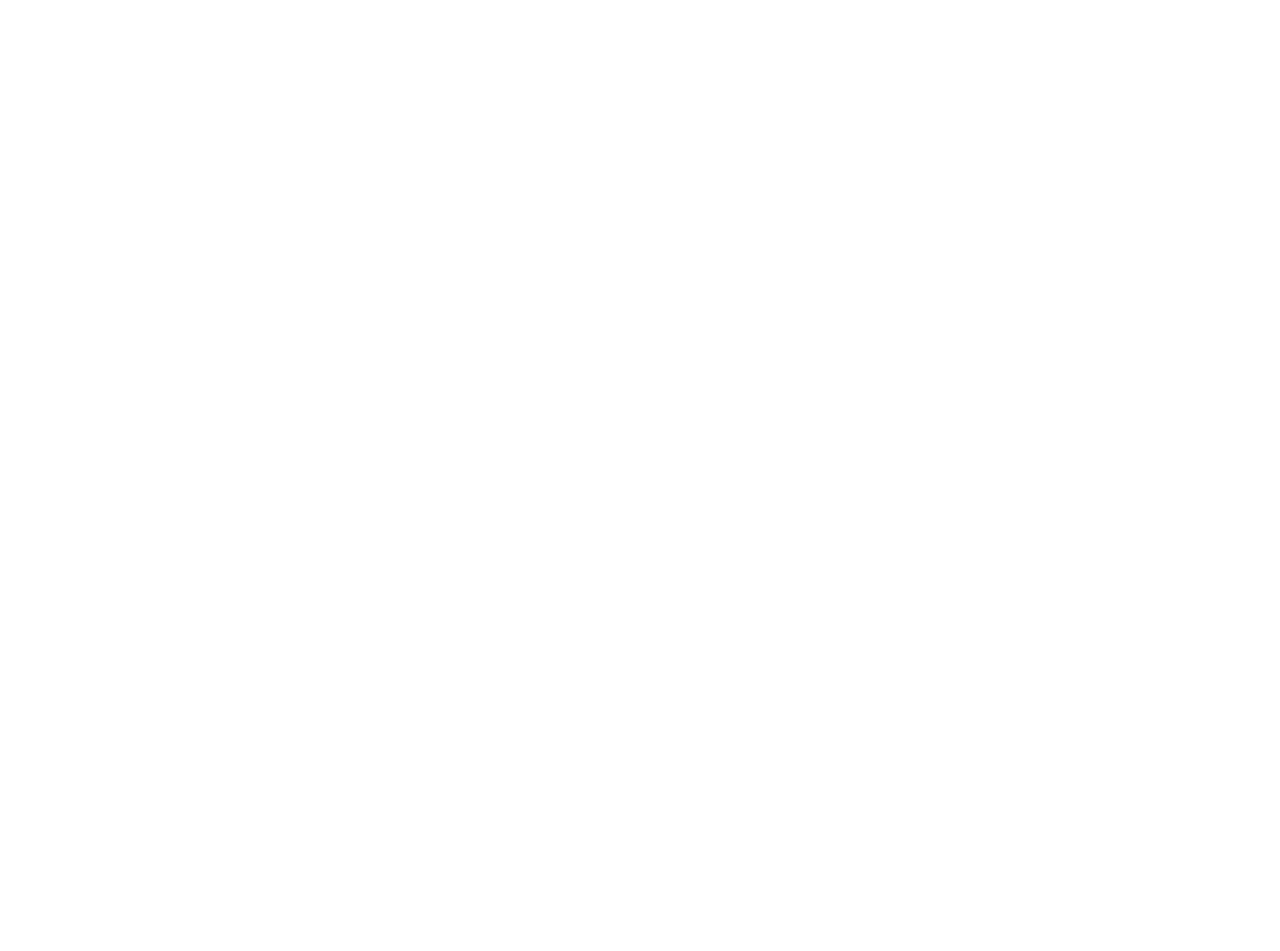
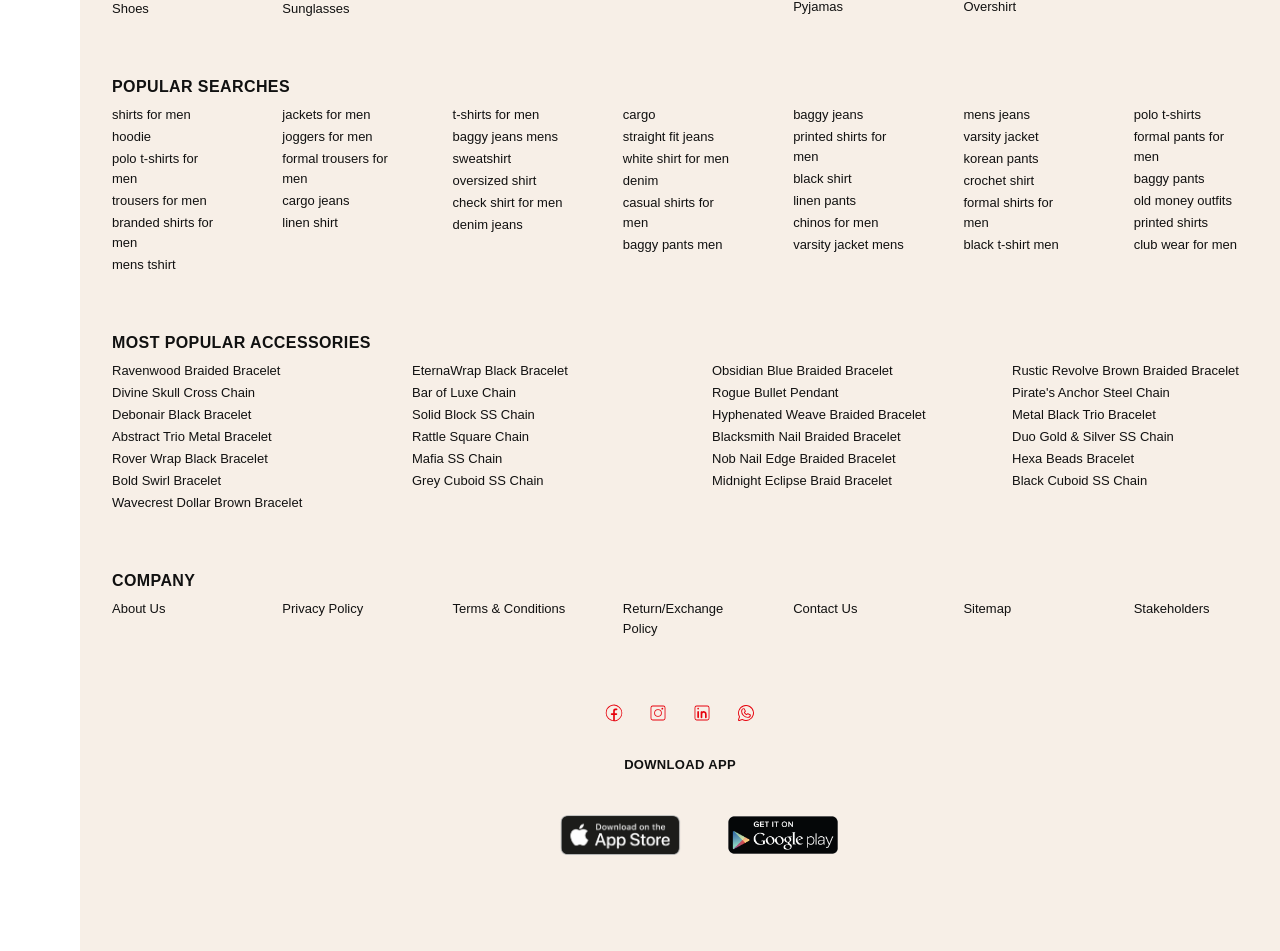
Before and after one commit to nishant23042002/Evoque, a Next.js app: page / in a window 1280 px wide. Shown: the part 1595-2546 px from the top of the page. Before the commit the page ends 1269 px from the top, so only its background shows below. Built offline with nearby package versions, Linux system fonts and the light colour scheme.

Commit message:
Designed Footer

```diff
--- a/app/product/[slug]/page.tsx
+++ b/app/product/[slug]/page.tsx
@@ -26,7 +26,7 @@
     return (
         <Container>
             <div className="flex flex-col">
-                <div className="md:flex gap-2 justify-evenly mx-3 ml-20 mt-8">
+                <div className="md:flex gap-2 justify-evenly  ml-20 mt-8">
                     {/*Left Side */}
                     <div className="w-full flex gap-2">
                         {/* Small Images Left side */}
--- a/components/footer.tsx
+++ b/components/footer.tsx
@@ -1,12 +1,171 @@
-import { cn } from "@/lib/utils";
-import Container from "./Container";
+import Image from "next/image";
+import { CiLinkedin, CiFacebook, CiInstagram } from "react-icons/ci";
+import { PiWhatsappLogoLight } from "react-icons/pi";
 
-const Footer = ({ className }: { className?: string }) => {
+
+
+
+
+
+
+export default function Footer() {
     return (
-        <footer className="py-5 border-t-2 border-black/10 bg-accent-sky">
-            <Container className={cn("text-primary font-semibold hover:text-brand-red hoverEffect", className)}>Footer</Container>
+        <footer className="ml-20 text-[#111] mt-45">
+            <div className="bg-[#f7efe7] max-w-[1400px] mx-auto px-8 py-14">
+
+                {/* Title */}
+                <h2 className="text-[18px] font-extrabold mb-8">
+                    More about shopping At Snitch for men
+                </h2>
+
+                {/* TOP CATEGORIES */}
+                <section>
+                    <h3 className="text-[16px] font-extrabold mb-1.5 tracking-wide">
+                        TOP CATEGORIES
+                    </h3>
+
+                    <div className="grid grid-cols-3 max-sm:grid-cols-2 md:grid-cols-4 lg:grid-cols-7 gap-x-14 gap-y-2 text-[13px] leading-5 tracking-normal">
+                        <Column items={["T-shirts", "Bags", "Co-ords", "Shoes"]} />
+                        <Column items={["Shirts", "Accessories", "Hoodies", "Sunglasses"]} />
+                        <Column items={["Joggers", "Belts", "Jackets"]} />
+                        <Column items={["Shorts", "Blazers", "Jeans"]} />
+                        <Column items={["Trousers", "Boxers", "Night Suit & Pyjamas"]} />
+                        <Column items={["Sweatshirts & Hoodies", "Cargo Pants", "Overshirt"]} />
+                        <Column items={["Sweaters", "Chinos", "Perfumes"]} />
+                    </div>
+                </section>
+
+                {/* POPULAR SEARCHES */}
+                <section className="mt-14">
+                    <h3 className="text-[16px] font-extrabold mb-1.5 tracking-wide">
+                        POPULAR SEARCHES
+                    </h3>
+
+                    <div className="grid grid-cols-2 md:grid-cols-3 lg:grid-cols-7 gap-x-14 gap-y-2 text-[13px] leading-5">
+                        <Column items={[
+                            "shirts for men", "hoodie", "polo t-shirts for men",
+                            "trousers for men", "branded shirts for men", "mens tshirt"
+                        ]} />
+
+                        <Column items={[
+                            "jackets for men", "joggers for men", "formal trousers for men",
+                            "cargo jeans", "linen shirt"
+                        ]} />
+
+                        <Column items={[
+                            "t-shirts for men", "baggy jeans mens", "sweatshirt",
+                            "oversized shirt", "check shirt for men", "denim jeans"
+                        ]} />
+
+                        <Column items={[
+                            "cargo", "straight fit jeans", "white shirt for men",
+                            "denim", "casual shirts for men", "baggy pants men"
+                        ]} />
+
+                        <Column items={[
+                            "baggy jeans", "printed shirts for men", "black shirt",
+                            "linen pants", "chinos for men", "varsity jacket mens"
+                        ]} />
+
+                        <Column items={[
+                            "mens jeans", "varsity jacket", "korean pants",
+                            "crochet shirt", "formal shirts for men", "black t-shirt men"
+                        ]} />
+
+                        <Column items={[
+                            "polo t-shirts", "formal pants for men", "baggy pants",
+                            "old money outfits", "printed shirts", "club wear for men"
+                        ]} />
+                    </div>
+                </section>
+
+                {/* ACCESSORIES */}
+                <section className="mt-14">
+                    <h3 className="text-[16px] font-extrabold mb-1.5 tracking-wide">
+                        MOST POPULAR ACCESSORIES
+                    </h3>
+
+                    <div className="grid grid-cols-1 md:grid-cols-2 lg:grid-cols-4 gap-x-16 gap-y-2 text-[13px] leading-5">
+                        <Column items={[
+                            "Ravenwood Braided Bracelet", "Divine Skull Cross Chain",
+                            "Debonair Black Bracelet", "Abstract Trio Metal Bracelet",
+                            "Rover Wrap Black Bracelet", "Bold Swirl Bracelet",
+                            "Wavecrest Dollar Brown Bracelet"
+                        ]} />
+
+                        <Column items={[
+                            "EternaWrap Black Bracelet", "Bar of Luxe Chain",
+                            "Solid Block SS Chain", "Rattle Square Chain",
+                            "Mafia SS Chain", "Grey Cuboid SS Chain"
+                        ]} />
+
+                        <Column items={[
+                            "Obsidian Blue Braided Bracelet", "Rogue Bullet Pendant",
+                            "Hyphenated Weave Braided Bracelet",
+                            "Blacksmith Nail Braided Bracelet",
+                            "Nob Nail Edge Braided Bracelet",
+                            "Midnight Eclipse Braid Bracelet"
+                        ]} />
+
+                        <Column items={[
+                            "Rustic Revolve Brown Braided Bracelet",
+                            "Pirate's Anchor Steel Chain",
+                            "Metal Black Trio Bracelet",
+                            "Duo Gold & Silver SS Chain",
+                            "Hexa Beads Bracelet",
+                            "Black Cuboid SS Chain"
+                        ]} />
+                    </div>
+                </section>
+
+                {/* COMPANY */}
+                <section className="mt-14">
+                    <h3 className="text-[16px] font-extrabold mb-1.5 tracking-wide">
+                        COMPANY
+                    </h3>
+
+                    <div className="grid grid-cols-2 md:grid-cols-4 lg:grid-cols-7 gap-x-14 text-[13px] leading-5">
+                        {[
+                            "About Us", "Privacy Policy", "Terms & Conditions",
+                            "Return/Exchange Policy", "Contact Us", "Sitemap", "Stakeholders"
+                        ].map(item => (
+                            <p key={item}>{item}</p>
+                        ))}
+                    </div>
+                </section>
+
+                {/* SOCIAL + APP */}
+                <div className="mt-16 flex flex-col items-center gap-8">
+                    <div className="flex gap-6 text-[20px]">
+                        <span className="text-red-600 cursor-pointer"><CiFacebook /></span>
+                        <span className="text-red-600 cursor-pointer"><CiInstagram /></span>
+                        <span className="text-red-600 cursor-pointer"><CiLinkedin /></span>
+                        <span className="text-red-600 cursor-pointer"><PiWhatsappLogoLight /></span>
+                    </div>
+
+                    <div className="text-center">
+                        <p className="text-[13px] font-extrabold tracking-wide">
+                            DOWNLOAD APP
+                        </p>
+                        <div className="flex justify-center items-center">
+                            <img alt="appstore" className="h-15 sm:h-20" src="/appstore.png" />
+                            <img alt="playstore" className="h-25 sm:h-30" src="/playstore.png" />
+                        </div>
+                    </div>
+                </div>
+
+            </div>
         </footer>
-    )
+    );
 }
 
-export default Footer;
+/* Column helper */
+function Column({ items }: { items: string[] }) {
+    return (
+        <div className="space-y-[2px]">
+            {items.map(item => (
+                <p key={item}>{item}</p>
+            ))}
+        </div>
+    );
+}
```
Also changed, not shown: public/appstore.png (added), public/playstore.png (added).
